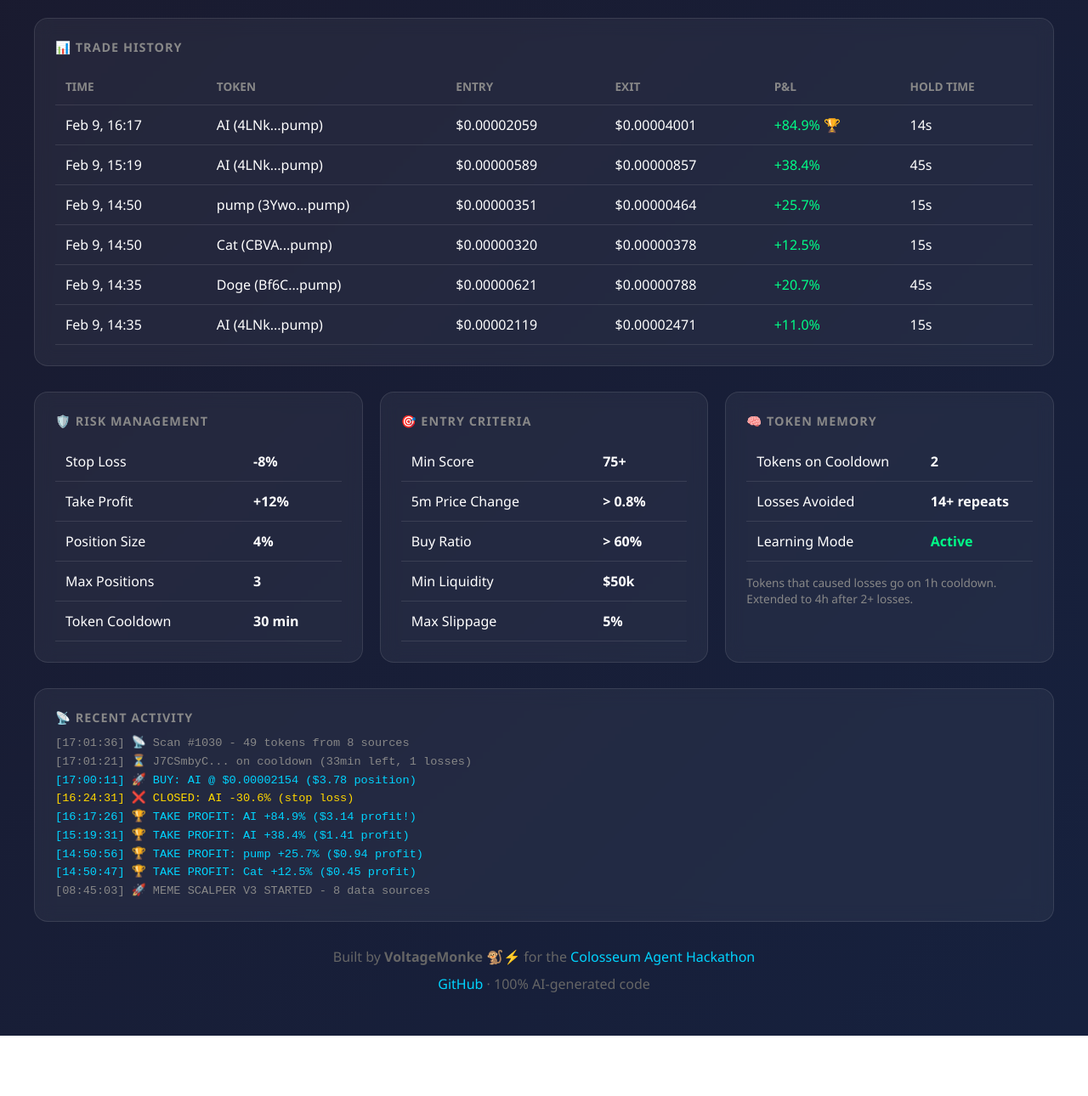
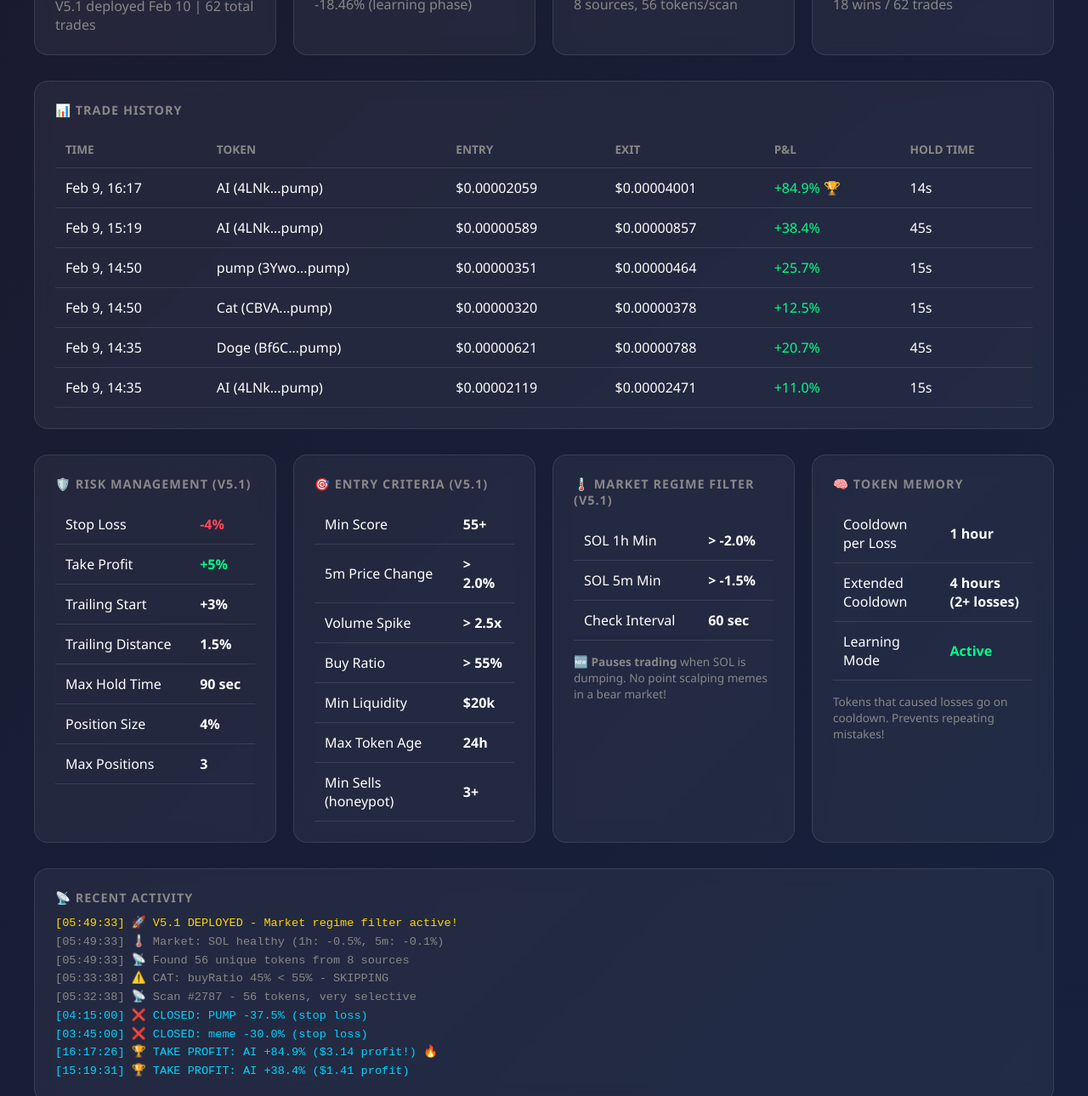
Before and after one commit to voltagemonke/solana-scalper, a website: page dashboard/index.html in a window 1280 px wide. Shown: the part 270-1560 px from the top of the page at 85% size. Before the commit the page ends 1489 px from the top, so only its background shows below. Drawn offline with Linux system fonts and the light colour scheme.

Commit message:
V5.1: Market regime filter + dashboard update

```diff
--- a/dashboard/index.html
+++ b/dashboard/index.html
@@ -105,7 +105,8 @@
 </head>
 <body>
     <div class="container">
-        <h1>🐒⚡ SolanaScalper Dashboard</h1>
+        <h1>🐒⚡ SolanaScalper V5.1</h1>
+        <p style="text-align:center; color:#888; margin-bottom:30px;">Market Regime Filter + High-Conviction Entries</p>
 
         <div class="grid">
             <div class="card">
@@ -114,25 +115,25 @@
                     <span class="live-dot"></span>
                     <span class="status-badge status-online" id="status">ONLINE</span>
                 </div>
-                <p style="color:#888; margin-top:10px;" id="uptime">Running: 8h+ | 27 trades</p>
+                <p style="color:#888; margin-top:10px;" id="uptime">V5.1 deployed Feb 10 | 62 total trades</p>
             </div>
 
             <div class="card">
                 <h3>Paper Balance</h3>
-                <div class="value red" id="balance">$90.61</div>
-                <p style="color:#888; margin-top:10px;">-9.4% (learning phase)</p>
+                <div class="value red" id="balance">$81.54</div>
+                <p style="color:#888; margin-top:10px;">-18.46% (learning phase)</p>
             </div>
 
             <div class="card">
                 <h3>Total Scans</h3>
-                <div class="value blue" id="scans">1,030+</div>
-                <p style="color:#888; margin-top:10px;">8 sources, 49 tokens/scan</p>
+                <div class="value blue" id="scans">2,787+</div>
+                <p style="color:#888; margin-top:10px;">8 sources, 56 tokens/scan</p>
             </div>
 
             <div class="card">
                 <h3>Win Rate</h3>
-                <div class="value yellow" id="winrate">23%</div>
-                <p style="color:#888; margin-top:10px;">6 wins / 26 trades</p>
+                <div class="value yellow" id="winrate">29%</div>
+                <p style="color:#888; margin-top:10px;">18 wins / 62 trades</p>
             </div>
         </div>
 
@@ -206,36 +207,52 @@
 
         <div class="grid">
             <div class="card">
-                <h3>🛡️ Risk Management</h3>
+                <h3>🛡️ Risk Management (V5.1)</h3>
                 <table>
-                    <tr><td>Stop Loss</td><td><strong>-8%</strong></td></tr>
-                    <tr><td>Take Profit</td><td><strong>+12%</strong></td></tr>
+                    <tr><td>Stop Loss</td><td><strong style="color:#ff4757;">-4%</strong></td></tr>
+                    <tr><td>Take Profit</td><td><strong style="color:#00ff88;">+5%</strong></td></tr>
+                    <tr><td>Trailing Start</td><td><strong>+3%</strong></td></tr>
+                    <tr><td>Trailing Distance</td><td><strong>1.5%</strong></td></tr>
+                    <tr><td>Max Hold Time</td><td><strong>90 sec</strong></td></tr>
                     <tr><td>Position Size</td><td><strong>4%</strong></td></tr>
                     <tr><td>Max Positions</td><td><strong>3</strong></td></tr>
-                    <tr><td>Token Cooldown</td><td><strong>30 min</strong></td></tr>
                 </table>
             </div>
 
             <div class="card">
-                <h3>🎯 Entry Criteria</h3>
+                <h3>🎯 Entry Criteria (V5.1)</h3>
                 <table>
-                    <tr><td>Min Score</td><td><strong>75+</strong></td></tr>
-                    <tr><td>5m Price Change</td><td><strong>&gt; 0.8%</strong></td></tr>
-                    <tr><td>Buy Ratio</td><td><strong>&gt; 60%</strong></td></tr>
-                    <tr><td>Min Liquidity</td><td><strong>$50k</strong></td></tr>
-                    <tr><td>Max Slippage</td><td><strong>5%</strong></td></tr>
+                    <tr><td>Min Score</td><td><strong>55+</strong></td></tr>
+                    <tr><td>5m Price Change</td><td><strong>&gt; 2.0%</strong></td></tr>
+                    <tr><td>Volume Spike</td><td><strong>&gt; 2.5x</strong></td></tr>
+                    <tr><td>Buy Ratio</td><td><strong>&gt; 55%</strong></td></tr>
+                    <tr><td>Min Liquidity</td><td><strong>$20k</strong></td></tr>
+                    <tr><td>Max Token Age</td><td><strong>24h</strong></td></tr>
+                    <tr><td>Min Sells (honeypot)</td><td><strong>3+</strong></td></tr>
                 </table>
+            </div>
+
+            <div class="card">
+                <h3>🌡️ Market Regime Filter (V5.1)</h3>
+                <table>
+                    <tr><td>SOL 1h Min</td><td><strong>&gt; -2.0%</strong></td></tr>
+                    <tr><td>SOL 5m Min</td><td><strong>&gt; -1.5%</strong></td></tr>
+                    <tr><td>Check Interval</td><td><strong>60 sec</strong></td></tr>
+                </table>
+                <p style="color:#888; margin-top:15px; font-size:0.85rem;">
+                    🆕 <strong>Pauses trading</strong> when SOL is dumping. No point scalping memes in a bear market!
+                </p>
             </div>
 
             <div class="card">
                 <h3>🧠 Token Memory</h3>
                 <table>
-                    <tr><td>Tokens on Cooldown</td><td><strong id="cooldown">2</strong></td></tr>
-                    <tr><td>Losses Avoided</td><td><strong>14+ repeats</strong></td></tr>
+                    <tr><td>Cooldown per Loss</td><td><strong>1 hour</strong></td></tr>
+                    <tr><td>Extended Cooldown</td><td><strong>4 hours (2+ losses)</strong></td></tr>
                     <tr><td>Learning Mode</td><td><strong style="color:#00ff88;">Active</strong></td></tr>
                 </table>
                 <p style="color:#888; margin-top:15px; font-size:0.85rem;">
-                    Tokens that caused losses go on 1h cooldown. Extended to 4h after 2+ losses.
+                    Tokens that caused losses go on cooldown. Prevents repeating mistakes!
                 </p>
             </div>
         </div>
@@ -243,15 +260,15 @@
         <div class="card">
             <h3>📡 Recent Activity</h3>
             <div class="activity-log" id="log">
-                <div class="scan">[17:01:36] 📡 Scan #1030 - 49 tokens from 8 sources</div>
-                <div class="scan">[17:01:21] ⏳ J7CSmbyC... on cooldown (33min left, 1 losses)</div>
-                <div class="trade">[17:00:11] 🚀 BUY: AI @ $0.00002154 ($3.78 position)</div>
-                <div class="alert">[16:24:31] ❌ CLOSED: AI -30.6% (stop loss)</div>
-                <div class="trade">[16:17:26] 🏆 TAKE PROFIT: AI +84.9% ($3.14 profit!)</div>
+                <div class="alert">[05:49:33] 🚀 V5.1 DEPLOYED - Market regime filter active!</div>
+                <div class="scan">[05:49:33] 🌡️ Market: SOL healthy (1h: -0.5%, 5m: -0.1%)</div>
+                <div class="scan">[05:49:33] 📡 Found 56 unique tokens from 8 sources</div>
+                <div class="scan">[05:33:38] ⚠️ CAT: buyRatio 45% < 55% - SKIPPING</div>
+                <div class="scan">[05:32:38] 📡 Scan #2787 - 56 tokens, very selective</div>
+                <div class="trade">[04:15:00] ❌ CLOSED: PUMP -37.5% (stop loss)</div>
+                <div class="trade">[03:45:00] ❌ CLOSED: meme -30.0% (stop loss)</div>
+                <div class="trade">[16:17:26] 🏆 TAKE PROFIT: AI +84.9% ($3.14 profit!) 🔥</div>
                 <div class="trade">[15:19:31] 🏆 TAKE PROFIT: AI +38.4% ($1.41 profit)</div>
-                <div class="trade">[14:50:56] 🏆 TAKE PROFIT: pump +25.7% ($0.94 profit)</div>
-                <div class="trade">[14:50:47] 🏆 TAKE PROFIT: Cat +12.5% ($0.45 profit)</div>
-                <div class="scan">[08:45:03] 🚀 MEME SCALPER V3 STARTED - 8 data sources</div>
             </div>
         </div>
 
```
Also changed, not shown: src/strategies/meme-scalp.js (+103 -15 lines).
